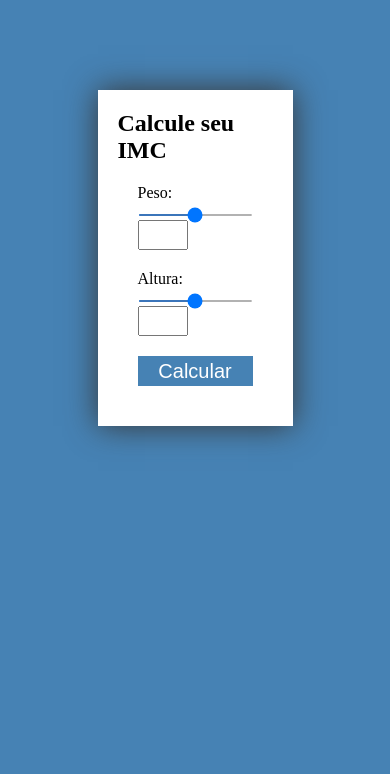
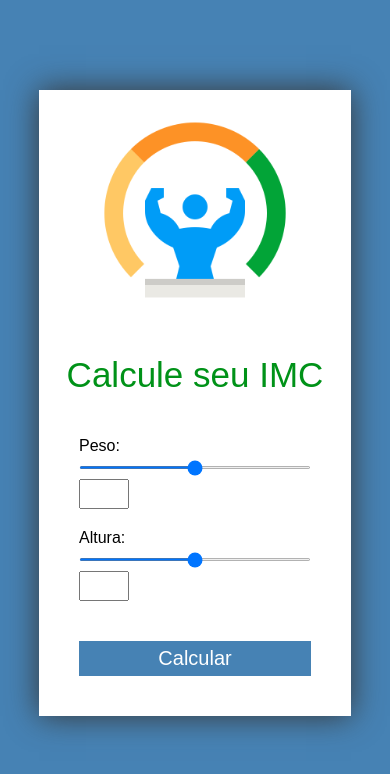
Before and after one commit to ivelcorvo/Calculo_IMC, a plain HTML site: page index.html in a window 390 px wide. Drawn offline with Linux system fonts and the light colour scheme.

Commit message:
melhorias visuais e responsivas

```diff
--- a/css/estilo.css
+++ b/css/estilo.css
@@ -11,15 +11,39 @@
     --corPlano: #fff;
     --corPalavraBotao: #fff;
     --corSombra: #363636;
+    --corTitulo: #009218;
 }
 
 body{
     background-color: var(--corPadrao);
+    font-family: sans-serif;
+
 }
 
 .conteiner{
     width: 50%;
     margin: auto;
+}
+@media only screen and (max-width: 1000px){
+    .conteiner{
+        width: 80%;
+    }
+}
+
+.icon-size{
+    width: 70px;
+    height: 70px;
+}
+@media only screen and (max-width: 600px){
+    .icon-size{
+        width: 200px;
+        height: 200px;
+    }
+}
+
+.titulo{
+    font-size: 35px;
+    color: var(--corTitulo)
 }
 
 /* ====================================================================================== */
@@ -32,14 +56,31 @@ section.principal{
     box-shadow: 0px 0px 30px var(--corSombra);
 }
 
+.cabecalho{
+    display: flex;
+    line-height: 70px;
+}
+.cabecalho figure{
+    margin-right: 10px;
+}
+@media only screen and (max-width: 600px){
+    .cabecalho{
+        display: block;
+        text-align: center;
+    }
+    .cabecalho figure{
+        width: 200px;
+        margin: auto;
+    }
+}
+
 .grupo{
     margin: 20px;
-
 }
-
-.select-peso, .select-altura{
+.grupo .select-peso, .grupo .select-altura{
     width: 100%;
-    height: 2px;
+    height: 3px;
+    margin-bottom: 10px;
 }
 
 .view{
@@ -49,10 +90,11 @@ section.principal{
 
 .btn{
     width: 100%;
-    height: 30px;
+    height: 35px;
     color: var(--corPalavraBotao);
     font-size: 20px;
     background-color: var(--corPadrao);
+    margin-top: 20px;
     border: none;
     cursor: pointer;
 }
--- a/index.html
+++ b/index.html
@@ -9,6 +9,7 @@
         <meta http-equiv="X-UA-Compatible" content="IE=edge">
         <title>IMC</title>
         <link rel="stylesheet" type="text/css" href="css/estilo.css">
+        <link rel="shortcut icon" type="imagem/png" href="icon/bmi.png">
     </head>
     <body>
         <header>
@@ -16,17 +17,22 @@
 
         <main>
             <section class="principal conteiner">
-                <h1>Calcule seu IMC</h1>
+                <div class="cabecalho">
+                    <figure>
+                        <img src="icon/bmi.png" class="icon-size">
+                    </figure>
+                    <span class="titulo">Calcule seu IMC </span>
+                </div>
                 <fildset>
                     <div class="grupo">
                         <label for="peso">Peso:</label>
-                        <input type="range" name="pedo" id="peso" class="select-peso">
-                        <input type="text" class="view">
+                        <input type="range" name="peso" id="peso" class="select-peso">
+                        <input type="number" class="view">
                     </div>
                     <div class="grupo">
                         <label for="altura">Altura:</label>
                         <input type="range" name="altura" id="altura" class="select-altura">
-                        <input type="text" class="view">
+                        <input type="number" class="view">
                     </div>
                     <div class="grupo">
                         <button type="submit" class="btn">Calcular</button>
```
Also changed, not shown: estudo/Captura de Tela (38).png (added), estudo/Captura de Tela (39).png (added), estudo/Captura de Tela (40).png (added), estudo/Captura de Tela (41).png (added), estudo/Captura de Tela (42).png (added), estudo/Captura de Tela (43).png (added).
